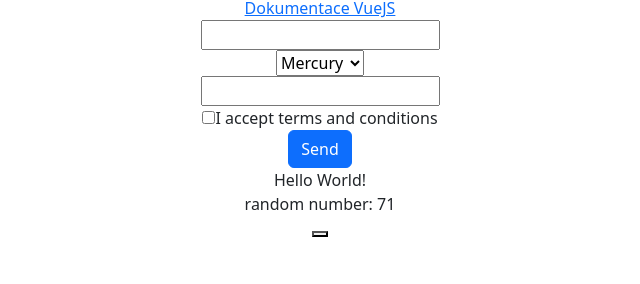
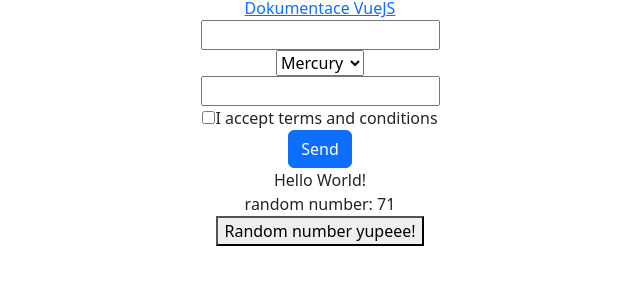
Before and after one commit to gyarab/2025_wt_obermaier, a plain HTML site: page vuejs/index.html in a window 1280 px wide. Shown: the part 60-344 px from the top of the page, without its empty margins (320-960 px from the left). Drawn offline with nearby package versions, Linux system fonts and the light colour scheme.

Commit message:
adding the color homework

```diff
--- a/vuejs/index.html
+++ b/vuejs/index.html
@@ -46,7 +46,7 @@
             <br>
             {{"random number: " + Math.ceil(Math.random() * 100)}}
             <br>
-            <button @click="count++"></button>
+            <button @click="count++">Random number yupeee!</button>
         </div>
     </div>
     <script src="https://unpkg.com/vue@3/dist/vue.global.js"></script>
```
Also changed, not shown: 1 other file.
